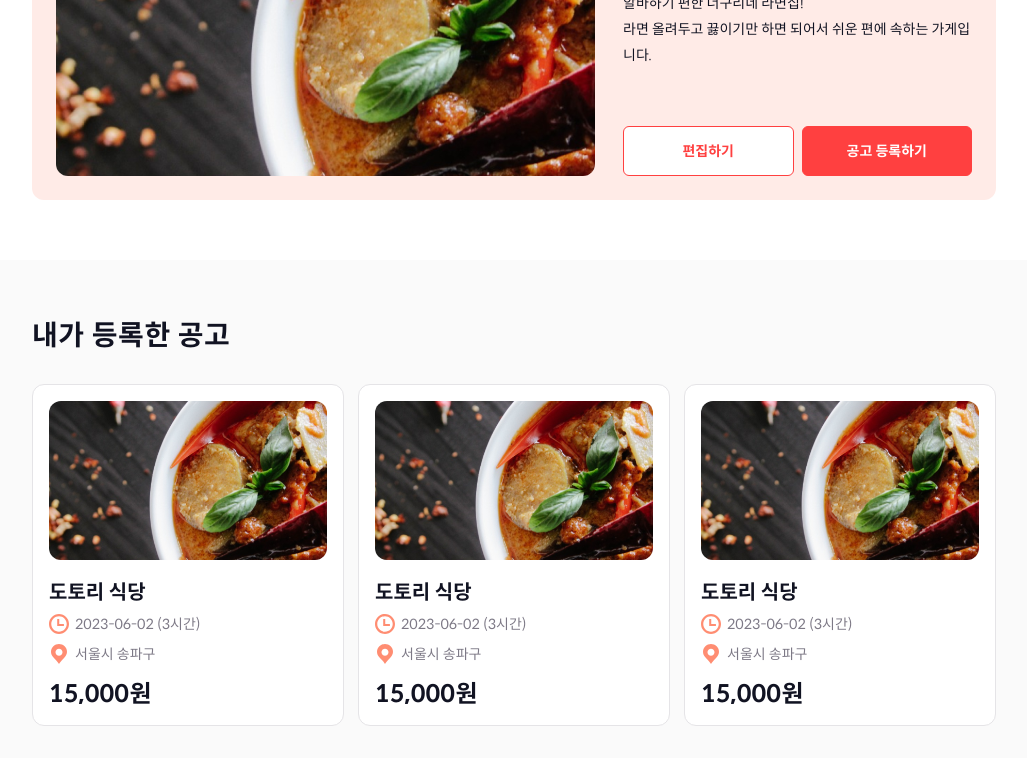
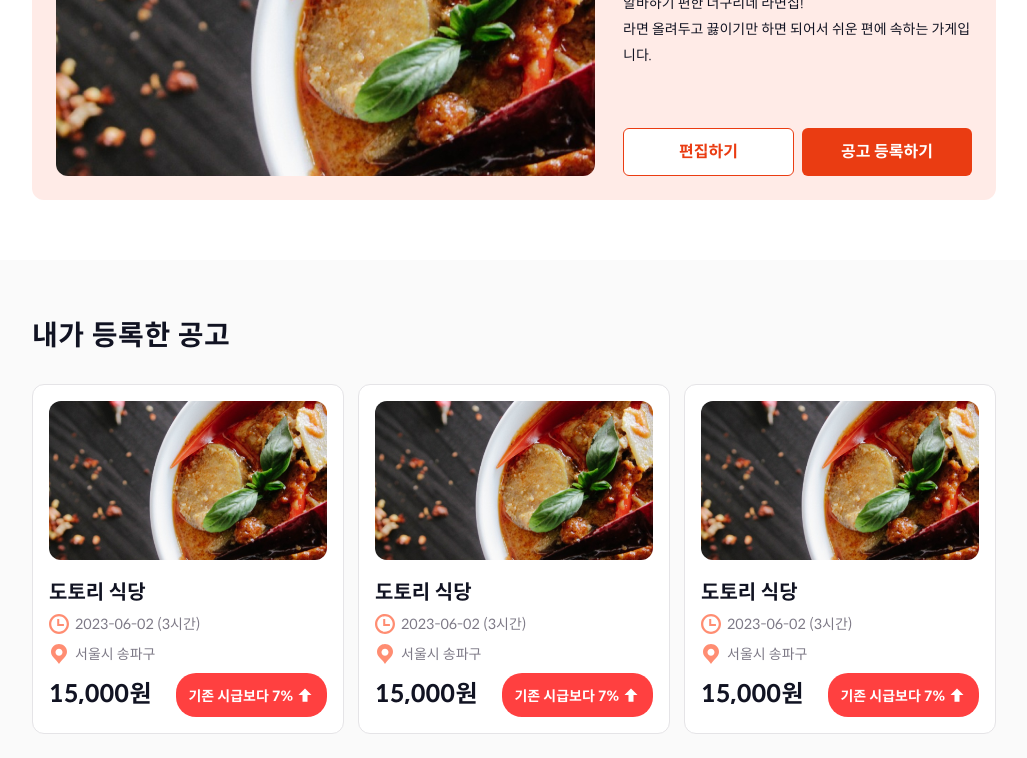
Before and after one commit to sprintPart3Team4/the-julge, a Next.js app: page /shop in a window 1280 px wide. Shown: the part 280-1038 px from the top of the page, without its empty margins (126-1153 px from the left). Built offline with nearby package versions, Linux system fonts and the light colour scheme.

Commit message:
Design: 사장님-가게정보상세-공통 컴포넌트 추가/교체

```diff
--- a/components/common/button/Button.module.scss
+++ b/components/common/button/Button.module.scss
@@ -19,7 +19,15 @@
 }
 
 .flexible {
-  @include basic;
+  width: 100%;
+  height: 3.8rem;
+  border-radius: 0.6rem;
+  font-size: 1.4rem;
+  font-weight: 700;
+
+  @include tablet {
+    @include basic;
+  }
 }
 
 .fixed {
@@ -28,7 +36,7 @@
 }
 
 .reactive {
-  padding: 1rem 2rem;
+  // padding: 1rem 2rem;
   width: fit-content;
   height: 3.7rem;
   border-radius: 0.6rem;
--- a/components/common/footer/Footer.module.scss
+++ b/components/common/footer/Footer.module.scss
@@ -6,7 +6,7 @@
 }
 
 .borderBox {
-  position: fixed;
+  position: relative;
   bottom: 0;
   display: flex;
   width: 100%;
--- a/components/shop/myShopProfile/MyShopProfile.module.scss
+++ b/components/shop/myShopProfile/MyShopProfile.module.scss
@@ -117,33 +117,4 @@
     display: flex;
     gap: 0.8rem;
   }
-
-  .button {
-    display: flex;
-    flex-grow: 1;
-    padding: 1rem;
-    justify-content: center;
-    align-items: center;
-    width: 15.1rem;
-    border: 1px solid $color-red-40;
-    border-radius: 0.6rem;
-    text-align: center;
-    font-weight: 700;
-
-    @include tablet {
-      padding: 1.4rem;
-      width: 16.9rem;
-      line-height: 2rem;
-    }
-  }
-
-  .whiteButton {
-    background: $color-white;
-    color: $color-red-40;
-  }
-
-  .primaryButton {
-    background-color: $color-red-40;
-    color: $color-white;
-  }
 }
--- a/components/shop/myShopProfile/MyShopProfile.tsx
+++ b/components/shop/myShopProfile/MyShopProfile.tsx
@@ -1,5 +1,6 @@
 import classNames from "classnames/bind";
 import Image from "next/image";
+import Button from "@/components/common/button/Button";
 import { storeInfo } from "@/pages/api/mockdata";
 import TestImage from "@/public/images/shop-sample.png";
 import LocationIcon from "@/public/images/location.svg";
@@ -29,8 +30,8 @@ export default function MyShopProfile() {
           </span>
         </div>
         <div className={cn("buttons")}>
-          <button className={cn("button", "whiteButton")}>편집하기</button>
-          <button className={cn("button", "primaryButton")}>공고 등록하기</button>
+          <Button text="편집하기" size="flexible" color="secondary"></Button>
+          <Button text="공고 등록하기" size="flexible" color="primary"></Button>
         </div>
       </div>
     </div>
--- a/components/shop/noticeCard/NoticeCard.module.scss
+++ b/components/shop/noticeCard/NoticeCard.module.scss
@@ -63,6 +63,17 @@
     }
   }
 
+  .pays {
+    display: flex;
+    flex-direction: column;
+    justify-content: space-between;
+    gap: 0.2rem;
+
+    @include tablet {
+      flex-direction: row;
+    }
+  }
+
   .pay {
     margin-top: 0.8rem;
     color: $color-black;
--- a/components/shop/noticeCard/NoticeCard.tsx
+++ b/components/shop/noticeCard/NoticeCard.tsx
@@ -1,5 +1,6 @@
 import classNames from "classnames/bind";
 import Image from "next/image";
+import HighPayRateBadge from "@/components/shopNoticePage/highPayRateBadge/HighPayRateBadge";
 import { storeInfo, noticeList } from "@/pages/api/mockdata";
 import TestImage from "@/public/images/shop-sample.png";
 import LocationIcon from "@/public/images/location.svg";
@@ -31,7 +32,10 @@ export default function NoticeCard({ isClosed = false }: NoticeCardProps) {
           <Image src={isClosed ? GreyLocationIcon : LocationIcon} alt="장소 아이콘" />
           <span>{storeInfo.item.address1}</span>
         </div>
-        <span className={cn("pay")}>{noticeList.items[0].item.hourlyPay.toLocaleString()}원</span>
+        <div className={cn("pays")}>
+          <span className={cn("pay")}>{noticeList.items[0].item.hourlyPay.toLocaleString()}원</span>
+          <HighPayRateBadge hourlyPay={10000} originalHourlyPay={150000} />
+        </div>
       </div>
     </div>
   );
--- a/components/shop/registerSuggestion/RegisterSuggestion.module.scss
+++ b/components/shop/registerSuggestion/RegisterSuggestion.module.scss
@@ -26,25 +26,4 @@
       line-height: 2.6rem;
     }
   }
-
-  button {
-    display: flex;
-    justify-content: center;
-    align-items: center;
-    padding: 1rem 2rem;
-    height: 3.7rem;
-    border-radius: 0.6rem;
-    background: $color-red-40;
-    color: $color-white;
-    font-size: 1.4rem;
-    text-align: center;
-    font-weight: 700;
-
-    @include tablet {
-      width: 34.6rem;
-      height: 4.7rem;
-      font-size: 1.6rem;
-      line-height: 2rem;
-    }
-  }
 }
--- a/components/shop/registerSuggestion/RegisterSuggestion.tsx
+++ b/components/shop/registerSuggestion/RegisterSuggestion.tsx
@@ -1,4 +1,5 @@
 import classNames from "classnames/bind";
+import Button from "@/components/common/button/Button";
 import { BUTTON_TYPE, MESSAGE_TYPE } from "./constant";
 import styles from "./RegisterSuggestion.module.scss";
 
@@ -12,7 +13,7 @@ export default function RegisterSuggestion({ type }: RegisterSuggestionProps) {
   return (
     <div className={cn("wrap")}>
       <span>{MESSAGE_TYPE[type]}</span>
-      <button>{BUTTON_TYPE[type]}</button>
+      <Button text={BUTTON_TYPE[type]} size="reactive" color="primary" />
     </div>
   );
 }
--- a/components/shop/shopPageLayout/ShopPageLayout.module.scss
+++ b/components/shop/shopPageLayout/ShopPageLayout.module.scss
@@ -17,7 +17,6 @@
     @include tablet {
       gap: 3.2rem;
       padding: 6rem 3.2rem;
-      // max-width: 68rem; - 이렇게 하는 게 좋을지?
     }
 
     @include desktop {
--- a/pages/shop/index.tsx
+++ b/pages/shop/index.tsx
@@ -1,3 +1,4 @@
+import Footer from "@/components/common/footer/Footer";
 import NoticeCard from "@/components/shop/noticeCard/NoticeCard";
 import RegisterSuggestion from "@/components/shop/registerSuggestion/RegisterSuggestion";
 import ShopPageLayout from "@/components/shop/shopPageLayout/ShopPageLayout";
@@ -6,6 +7,7 @@ export default function ShopPage() {
   return (
     <>
       <ShopPageLayout hasShop hasNotice />
+      <Footer />
     </>
   );
 }
```
